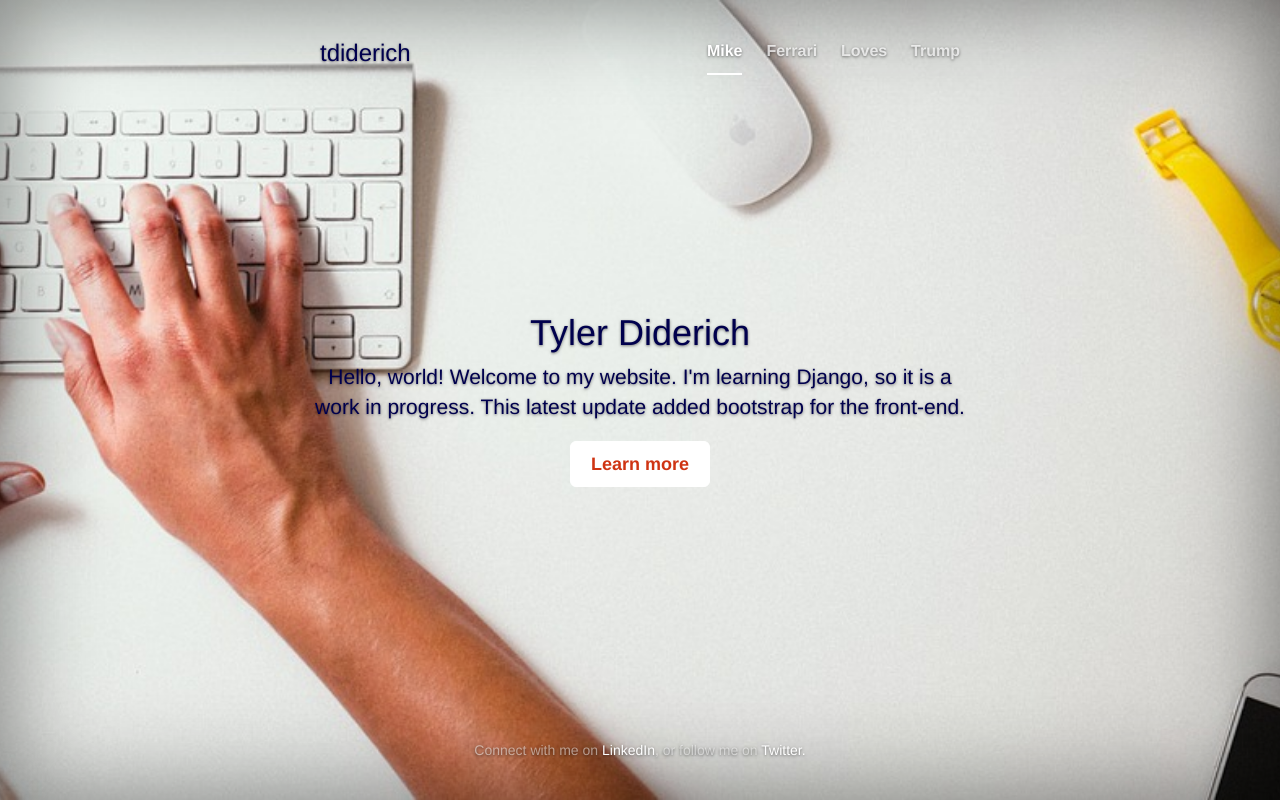
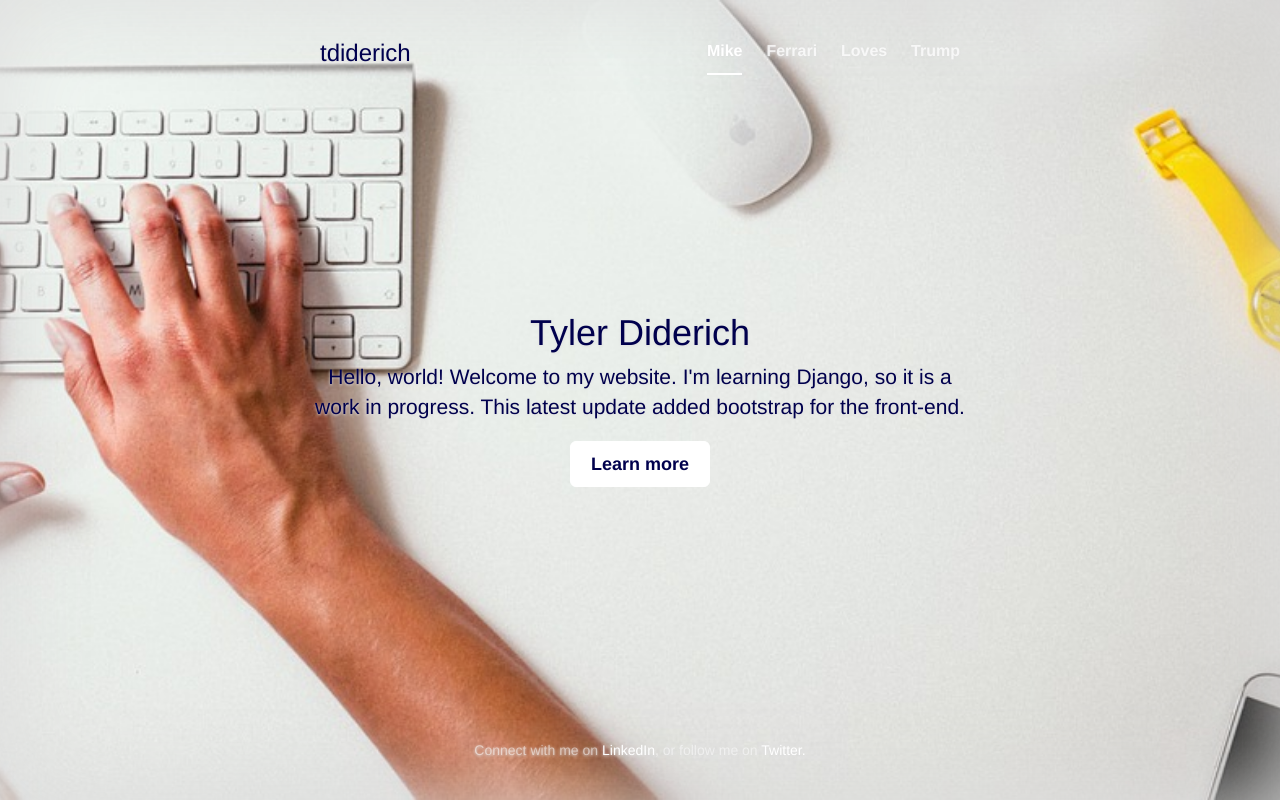
Before and after one commit to tdiderich/tdiderich_com, a Django app: page / in a window 1280 px wide. Run offline with Django 3.2, Linux system fonts and the light colour scheme; some libraries are stand-ins or nearby versions.

Commit message:
add background

```diff
--- a/django_project/static/css/cover.css
+++ b/django_project/static/css/cover.css
@@ -14,7 +14,7 @@ a:hover {
 .btn-default,
 .btn-default:hover,
 .btn-default:focus {
-  color: #CF3413;
+  color: #00004d;
   text-shadow: none; /* Prevent inheritance from `body` */
   background-color: #fff;
   border: 1px solid #fff;
@@ -39,7 +39,7 @@ body {
   height: 100%;
   color: #00004d;
   text-align: center;
-  text-shadow: 0 1px 3px rgba(0,0,0,.5);
+  text-shadow: 0 1px 3px rgba(222, 222, 222, 1);
 }
 
 
@@ -49,8 +49,8 @@ body {
   width: 100%;
   height: 100%; /* For at least Firefox */
   min-height: 100%;
-  -webkit-box-shadow: inset 0 0 100px rgba(0,0,0,.5);
-          box-shadow: inset 0 0 100px rgba(0,0,0,.5);
+  -webkit-box-shadow: inset 0 0 100px rgba(222, 222, 222, 1);
+          box-shadow: inset 0 0 100px rgba(222, 222, 222, 1);
 }
 .site-wrapper-inner {
   display: table-cell;
```
